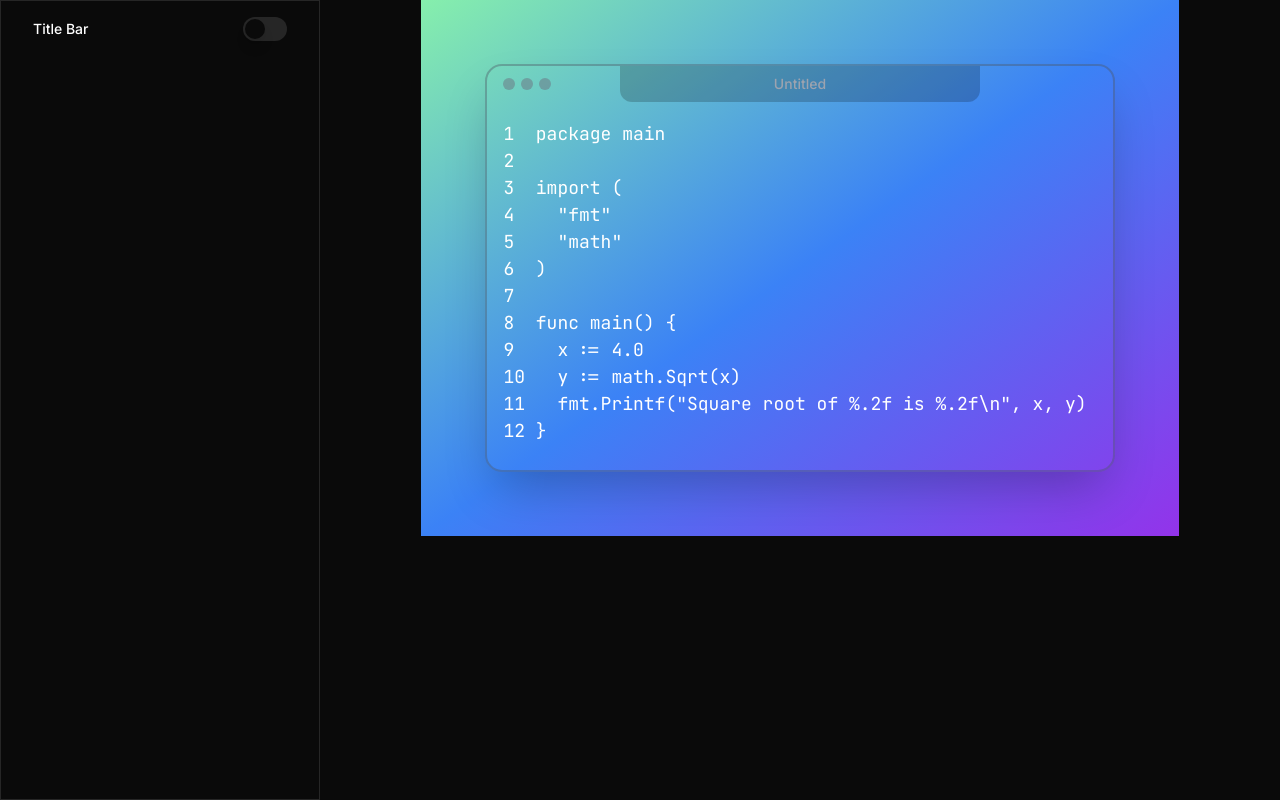
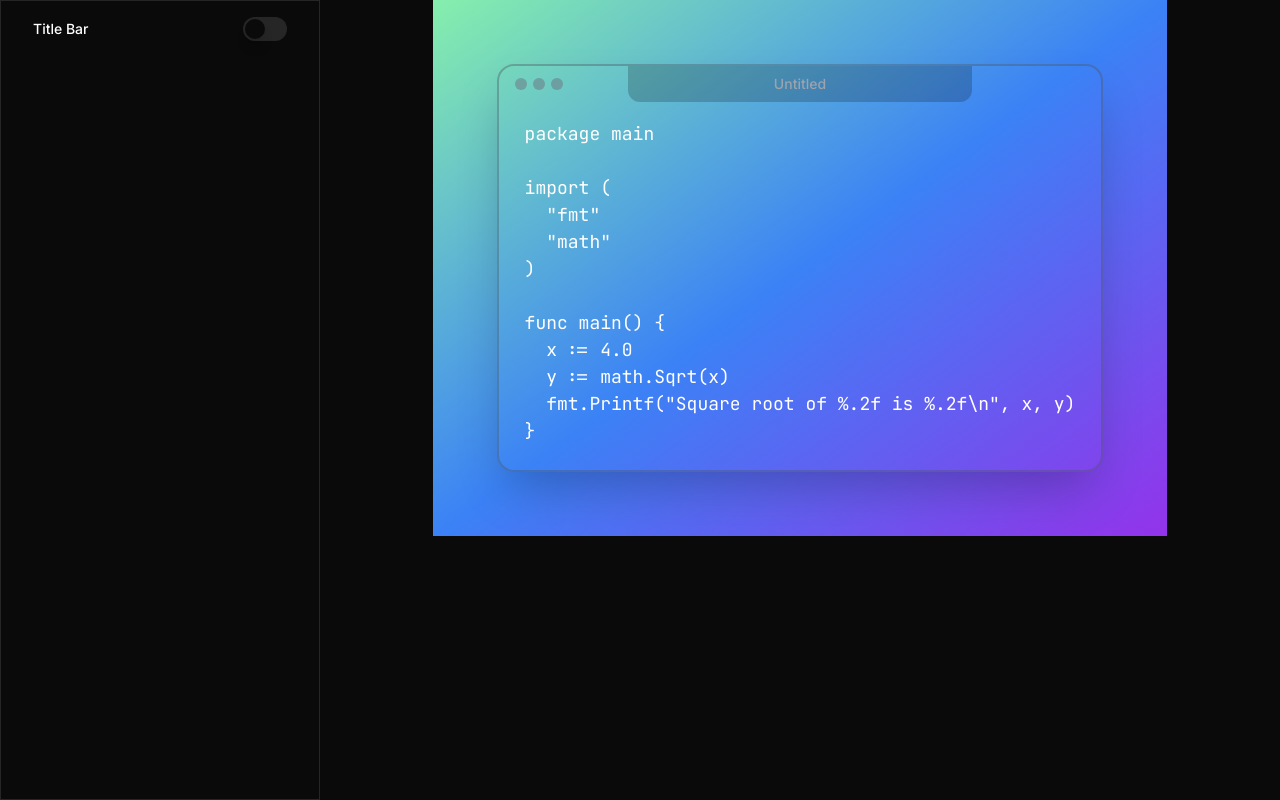
Before and after one commit to togawalk/code-screenshot, a React (Vite) app: page / in a window 1280 px wide. Built offline with nearby package versions, Linux system fonts and the light colour scheme; a small style sheet from the web is missing.

Commit message:
chore!: remove line numbers feature

```diff
--- a/src/components/CodeEditor.tsx
+++ b/src/components/CodeEditor.tsx
@@ -24,21 +24,6 @@ export default function CodeEditor() {
       })
     }
   }, [store.autoDetectLanguage, store.code])
-
-  const hightlightWithLineNumbers = (code) => {
-    const lines = code.split('\n').length
-    setLineNumberChars(Math.floor(lines / 10) + 1)
-    return hljs
-      .highlight(code, { language: store.language || 'plaintext' })
-      .value.split('\n')
-      .map(
-        (line, i) =>
-          `<span class='editorLineNumber w-[${lineNumberChars}ch]'>${
-            i + 1
-          }</span>${line}`
-      )
-      .join('\n')
-  }
 
   return (
     <div className='min-w-[400px] border-2 rounded-[17px] shadow-2xl border-gray-600/40 relative'>
@@ -72,9 +57,11 @@ export default function CodeEditor() {
           value={store.code}
           onValueChange={(code) => useStore.setState({ code })}
           padding={10}
-          highlight={(code) => hightlightWithLineNumbers(code)}
-          textareaClassName={`!pl-${lineNumberChars+1}ch`}
-          preClassName={`!pl-${lineNumberChars+1}ch`}
+          highlight={(code) =>
+            hljs.highlight(code, {
+              language: store.language || 'plaintext',
+            }).value
+          }
           style={{
             fontFamily: fonts[store.fontStyle].name,
             fontSize: store.fontSize,
```
